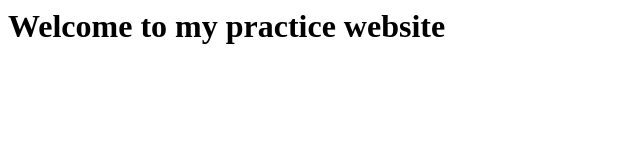
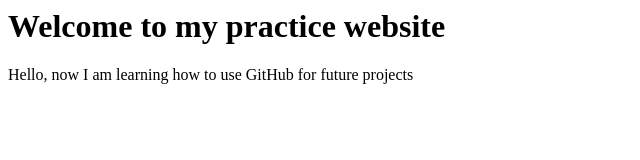
Before and after one commit to Andrian-dev/GitHub-GL-Tutorial, a plain HTML site: page index.html in a window 1280 px wide. Shown: the whole page, without its empty margins (0-640 px from the left). Drawn offline with Linux system fonts and the light colour scheme.

Commit message:
added p tag to index.html

```diff
--- a/index.html
+++ b/index.html
@@ -1,4 +1,5 @@
 <html>
   <title> This is my practice website</title>
   <h1> Welcome to my practice website </h1>
+  <p> Hello, now I am learning how to use GitHub for future projects </p>
 </html>
```
